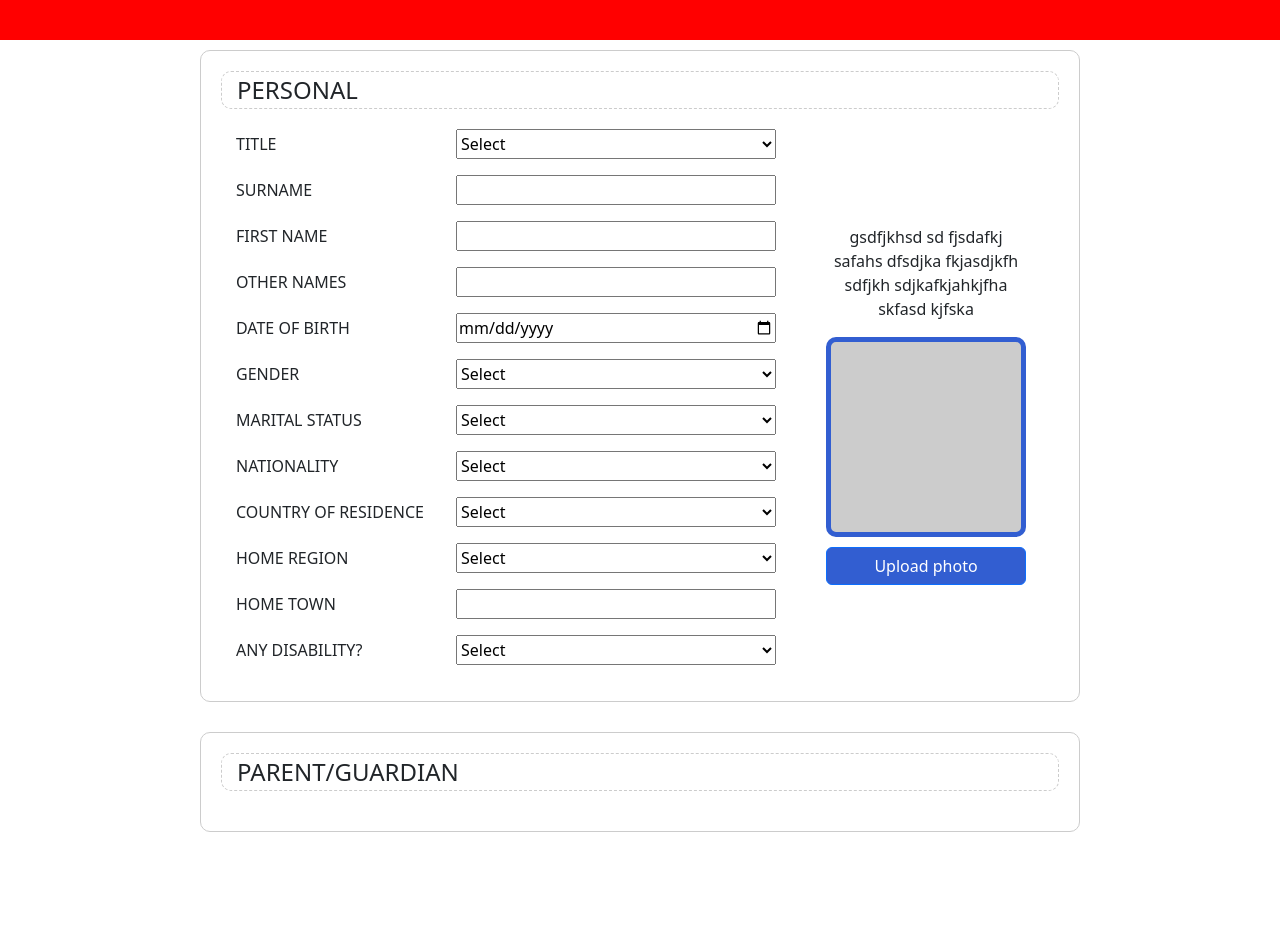
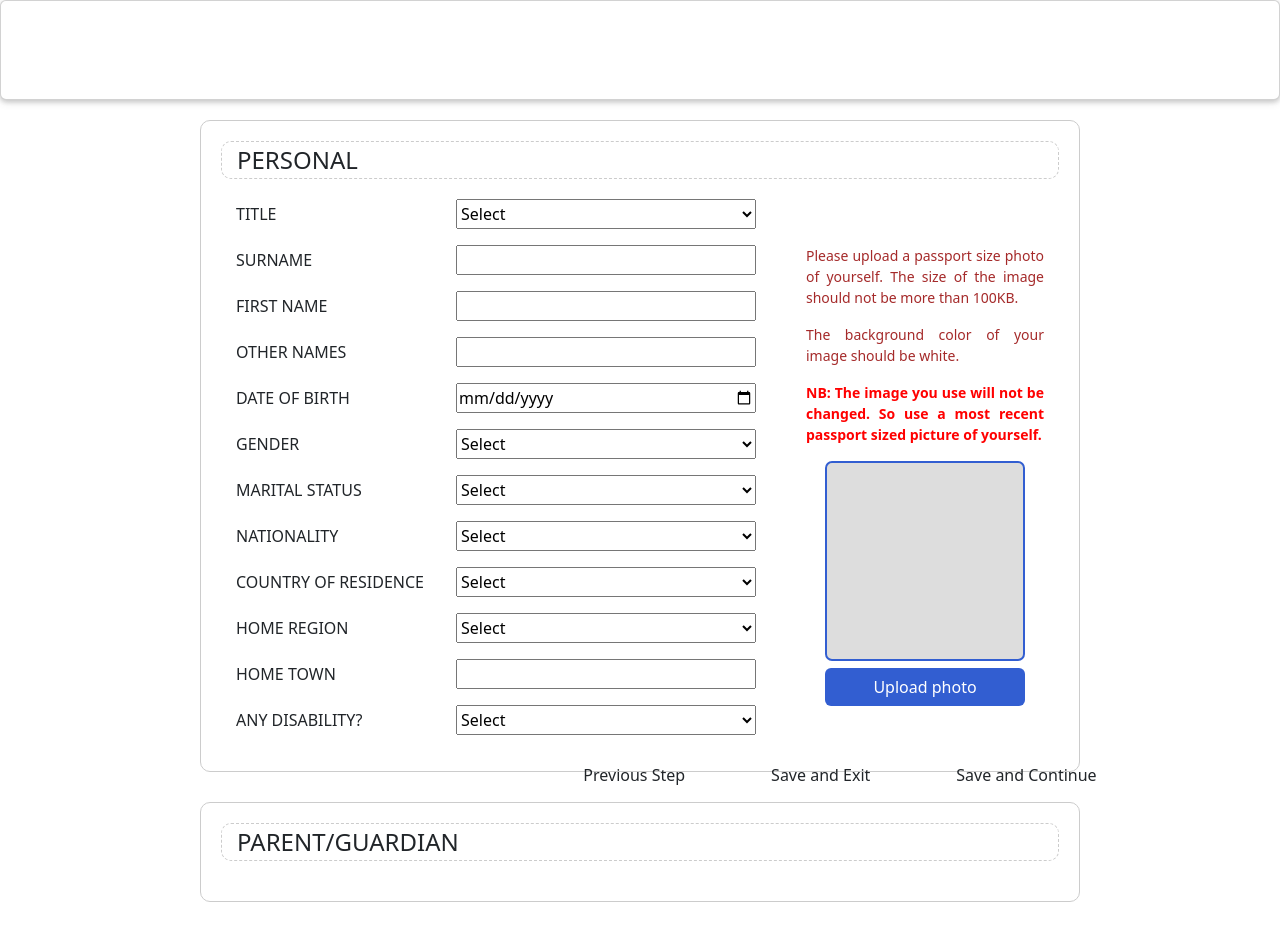
Before and after one commit to Anlimah/rmu-course_registration, a PHP site: page /apply/application.php in a window 1280 px wide. Before the commit the page ends 832 px from the top, so only its background shows below. Run offline with PHP 8.4, Linux system fonts and the light colour scheme; the visitor is signed in with stand-in values (Sample User, id 1).

Commit message:
improved the design for admissions page

```diff
--- a/apply/application.php
+++ b/apply/application.php
@@ -21,8 +21,8 @@ if (isset($_SESSION['ghAppLogin']) && $_SESSION['ghAppLogin'] == true) {
 </head>
 
 <body>
-    <div style="width: 100%; height: 40px; background-color:red;margin-bottom:10px">
-
+    <div class="top-bar card">
+        <div class=""></div>
     </div>
     <main>
         <form id="appForm">
@@ -33,7 +33,7 @@ if (isset($_SESSION['ghAppLogin']) && $_SESSION['ghAppLogin'] == true) {
                         <div class="mb-3">
                             <label for="title">TITLE</label>
                             <select name="title" id="title">
-                                <option value="" selected>Select</option>
+                                <option value="" hidden>Select</option>
                                 <option value="Mr">Mr.</option>
                                 <option value="Mr">Mrs.</option>
                                 <option value="Mr">Ms.</option>
@@ -63,7 +63,7 @@ if (isset($_SESSION['ghAppLogin']) && $_SESSION['ghAppLogin'] == true) {
                         <div class="mb-3">
                             <label for="gender">GENDER</label>
                             <select name="gender" id="gender">
-                                <option value="" selected>Select</option>
+                                <option value="" hidden>Select</option>
                                 <option value="Male">Male</option>
                                 <option value="Female">Female</option>
                             </select>
@@ -71,7 +71,7 @@ if (isset($_SESSION['ghAppLogin']) && $_SESSION['ghAppLogin'] == true) {
                         <div class="mb-3">
                             <label for="marital-status">MARITAL STATUS</label>
                             <select name="marital-status" id="marital-status">
-                                <option value="" selected>Select</option>
+                                <option value="" hidden>Select</option>
                                 <option value="Single">Single</option>
                                 <option value="Married">Married</option>
                                 <option value="Divorced">Divorced</option>
@@ -82,7 +82,7 @@ if (isset($_SESSION['ghAppLogin']) && $_SESSION['ghAppLogin'] == true) {
                         <div class="mb-3">
                             <label for="nationality">NATIONALITY</label>
                             <select name="nationality" id="nationality">
-                                <option value="" selected>Select</option>
+                                <option value="" hidden>Select</option>
                                 <option value="Single">Single</option>
                                 <option value="Married">Married</option>
                                 <option value="Divorced">Divorced</option>
@@ -93,7 +93,7 @@ if (isset($_SESSION['ghAppLogin']) && $_SESSION['ghAppLogin'] == true) {
                         <div class="mb-3">
                             <label for="country">COUNTRY OF RESIDENCE</label>
                             <select name="country" id="country">
-                                <option value="" selected>Select</option>
+                                <option value="" hidden>Select</option>
                                 <option value="Single">Single</option>
                                 <option value="Married">Married</option>
                                 <option value="Divorced">Divorced</option>
@@ -104,7 +104,7 @@ if (isset($_SESSION['ghAppLogin']) && $_SESSION['ghAppLogin'] == true) {
                         <div class="mb-3">
                             <label for="region">HOME REGION</label>
                             <select name="region" id="region">
-                                <option value="" selected>Select</option>
+                                <option value="" hidden>Select</option>
                                 <option value="Single">Single</option>
                                 <option value="Married">Married</option>
                                 <option value="Divorced">Divorced</option>
@@ -119,16 +119,18 @@ if (isset($_SESSION['ghAppLogin']) && $_SESSION['ghAppLogin'] == true) {
                         <div class="mb-3">
                             <label for="disability">ANY DISABILITY?</label>
                             <select name="disability" id="disability">
-                                <option value="" selected>Select</option>
+                                <option value="" hidden>Select</option>
                                 <option value="Yes">Yes</option>
                                 <option value="No">No</option>
                             </select>
                         </div>
                     </div>
-                    <div class="photo-upload-area" style="flex-grow: 8;">
-                        <p>gsdfjkhsd sd fjsdafkj safahs dfsdjka fkjasdjkfh sdfjkh sdjkafkjahkjfha skfasd kjfska</p>
+                    <div class="photo-upload-area">
+                        <p style="font-size: 14px; color: brown">Please upload a passport size photo of yourself. The size of the image should not be more than 100KB.</p>
+                        <p style="font-size: 14px; color: brown">The background color of your image should be white.</p>
+                        <p style="font-size: 14px; color: red"><b>NB: The image you use will not be changed. So use a most recent passport sized picture of yourself.</b></p>
                         <div class="photo-display"></div>
-                        <label for="applicant-photo" id="upload-photo-label" class="btn btn-primary">Upload photo</label>
+                        <label for="applicant-photo" class="upload-photo-label btn btn-default">Upload photo</label>
                         <input type="file" name="" id="applicant-photo">
                     </div>
                 </div>
@@ -139,6 +141,11 @@ if (isset($_SESSION['ghAppLogin']) && $_SESSION['ghAppLogin'] == true) {
 
             </fieldset>
 
+            <div class="page-control">
+                <button type="submit" class="control-button btn">Previous Step</button>
+                <button type="submit" class="control-button btn">Save and Exit</button>
+                <button type="submit" class="control-button btn">Save and Continue</button>
+            </div>
         </form>
     </main>
     <script src="https://cdn.jsdelivr.net/npm/bootstrap@5.2.0-beta1/dist/js/bootstrap.bundle.min.js" integrity="sha384-pprn3073KE6tl6bjs2QrFaJGz5/SUsLqktiwsUTF55Jfv3qYSDhgCecCxMW52nD2" crossorigin="anonymous"></script>
--- a/assets/css/application-form.css
+++ b/assets/css/application-form.css
@@ -1,5 +1,7 @@
 main {
     margin: 0px 200px;
+    position: relative;
+    top: 120px;
 }
 
 fieldset {
@@ -53,7 +55,7 @@ legend {
 
 input,
 select {
-    width: 320px;
+    width: 300px;
     height: 30px;
 }
 
@@ -61,19 +63,26 @@ select {
     display: none;
 }
 
-#upload-photo-label {
+.upload-photo-label {
     width: 200px;
     text-align: center;
     background-color: #325ed1;
+    color: #fff;
+}
+
+.upload-photo-label:hover {
+    background-color: #fff;
+    color: #325ed1;
+    border: 2px solid #325ed1;
 }
 
 .photo-display {
     width: 200px;
     height: 200px;
-    background-color: #ccc;
-    border: 5px solid #325ed1;
-    border-radius: 10px;
-    margin-bottom: 10px;
+    background-color: #ddd;
+    border: 2px solid #325ed1;
+    border-radius: 7px;
+    margin-bottom: 7px;
 }
 
 .photo-upload-area {
@@ -81,6 +90,32 @@ select {
     flex-direction: column;
     justify-content: space-between;
     align-items: center;
-    text-align: center;
-    padding: 50px;
+    text-align:justify;
+    margin-left: 50px;
 }
+
+.card{box-shadow:0 2px 5px 0 rgba(0,0,0,0.16),0 2px 10px 0 rgba(0,0,0,0.12)}
+
+.top-bar {
+    width: 100%;
+    height: 100px;
+    background-color: #fff;
+    position: fixed;
+    z-index: 9999;
+}
+
+.page-control {
+    display: flex;
+    flex-direction: row;
+    justify-content: center;
+    align-items:center;
+    width: 100%;
+    height: 50px;
+    position: fixed;
+    bottom: 0;
+    z-index: 9999;
+}
+
+.page-control .control-button {
+    margin: 0px 30px;
+}
--- a/purchase/purchase_step2.php
+++ b/purchase/purchase_step2.php
@@ -27,7 +27,7 @@ if (isset($_SESSION['step1Done']) && $_SESSION['step1Done'] == true) {
     <form action="#" id="step1Form" method="post" enctype="multipart/form-data">
         <div>
             <label for="email_addr">Email Address</label>
-            <input type="email" name="email_address" id="email_address" placeholder="surname@gmail.com">
+            <input type="email" name="email_address" id="email_address" placeholder="surname@gmail.com" required>
         </div>
         <button type="submit" style="padding: 5px 10px">Continue</button>
         <input type="hidden" name="_v2Token" value="<?= $_SESSION["_step2Token"]; ?>">
--- a/purchase/purchase_step4.php
+++ b/purchase/purchase_step4.php
@@ -35,6 +35,7 @@ if (isset($_SESSION['step3Done']) && $_SESSION['step3Done'] == true) {
             </p>
             <label for="phone_number">Phone Number</label>
             <select name="country" id="country">
+                <option value="select" hidden>Select</option>
                 <option value="CA">Cameroun</option>
                 <option value="GA">Gambia</option>
                 <option value="GH" selected>Ghana (+233)</option>
@@ -42,7 +43,7 @@ if (isset($_SESSION['step3Done']) && $_SESSION['step3Done'] == true) {
                 <option value="LI">Liberia</option>
                 <option value="Other">Other</option>
             </select>
-            <input type="tel" name="phone_number" id="phone_number" placeholder="0244123123">
+            <input type="tel" name="phone_number" id="phone_number" placeholder="0244123123" required>
         </div>
         <button type="submit" style="padding: 5px 10px">Verify</button>
         <input type="hidden" name="_v4Token" value="<?= $_SESSION["_step4Token"]; ?>">
--- a/purchase/purchase_step6.php
+++ b/purchase/purchase_step6.php
@@ -28,7 +28,8 @@ if (isset($_SESSION['step5Done']) && $_SESSION['step5Done'] == true) {
         <div>
             <label for="gender">Form type</label>
             <select name="form_type" id="form_type">
-                <option value="Degree/diploma" selected>Degree/diploma</option>
+                <option value="select" hidden>Select</option>
+                <option value="Degree/diploma">Degree/diploma</option>
                 <option value="Masters">Masters</option>
                 <option value="Short">Short courses</option>
             </select>
@@ -36,7 +37,8 @@ if (isset($_SESSION['step5Done']) && $_SESSION['step5Done'] == true) {
         <div>
             <label for="gender">Payment Method</label>
             <select name="pay_method" id="pay_method">
-                <option value="Momo" selected>MoMo/Card</option>
+                <option value="select" hidden>Select</option>
+                <option value="Momo">MoMo/Card</option>
                 <option value="Bank">Account deposit</option>
             </select>
         </div>
--- a/src/Controller/PaymentController.php
+++ b/src/Controller/PaymentController.php
@@ -14,7 +14,7 @@ if (isset($_SESSION['step1Done']) && isset($_SESSION['step2Done']) && isset($_SE
             'country' => 'GH',
             'currency' => 'GHS',
             'payment_options' => 'mobilemoney, card, barter',
-            'redirect_url' => 'http://localhost/purchase/purchase_confirm.php',
+            'redirect_url' => 'https://localhost/purchase/purchase_confirm.php',
             'customer' => array(
                 'name' => $_SESSION["step1"]['first_name'] . " " . $_SESSION["step1"]['last_name'],
                 'email' => $_SESSION["step2"]['email_address'],
```
Also changed, not shown: purchase/purchase_step1.php (+8 -6 lines), purchase/purchase_step3.php (+6 -6 lines), purchase/purchase_step5.php (+4 -4 lines).
